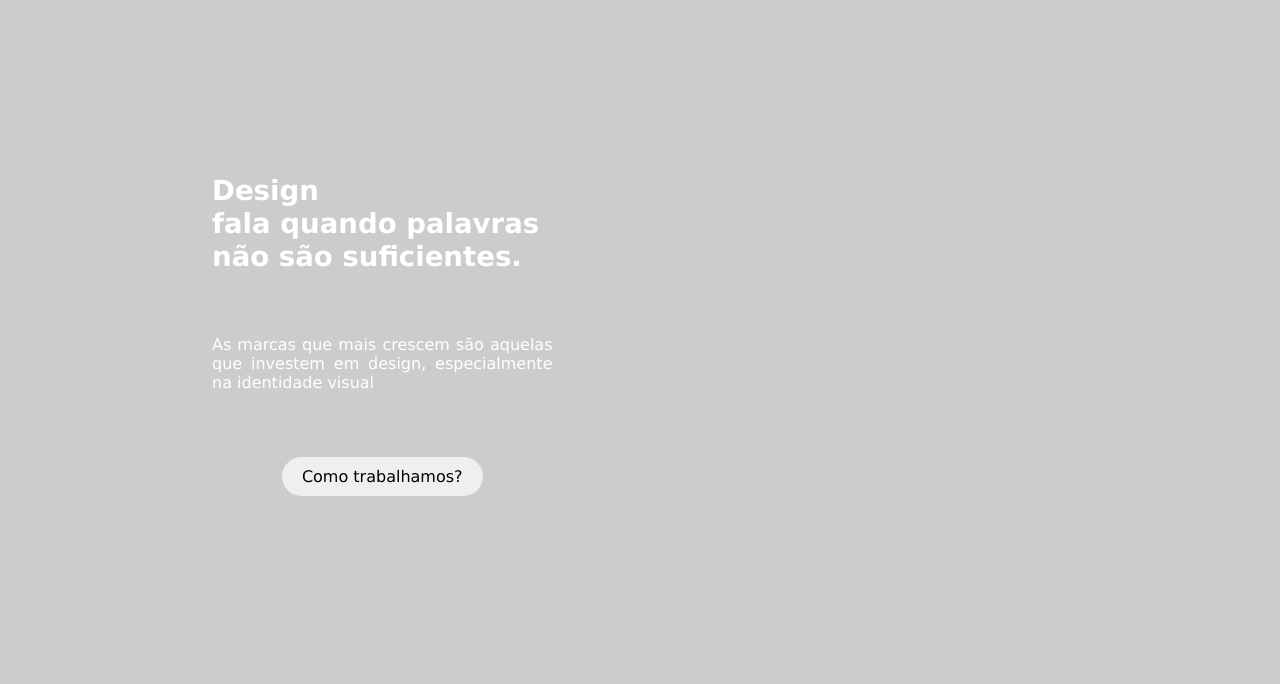
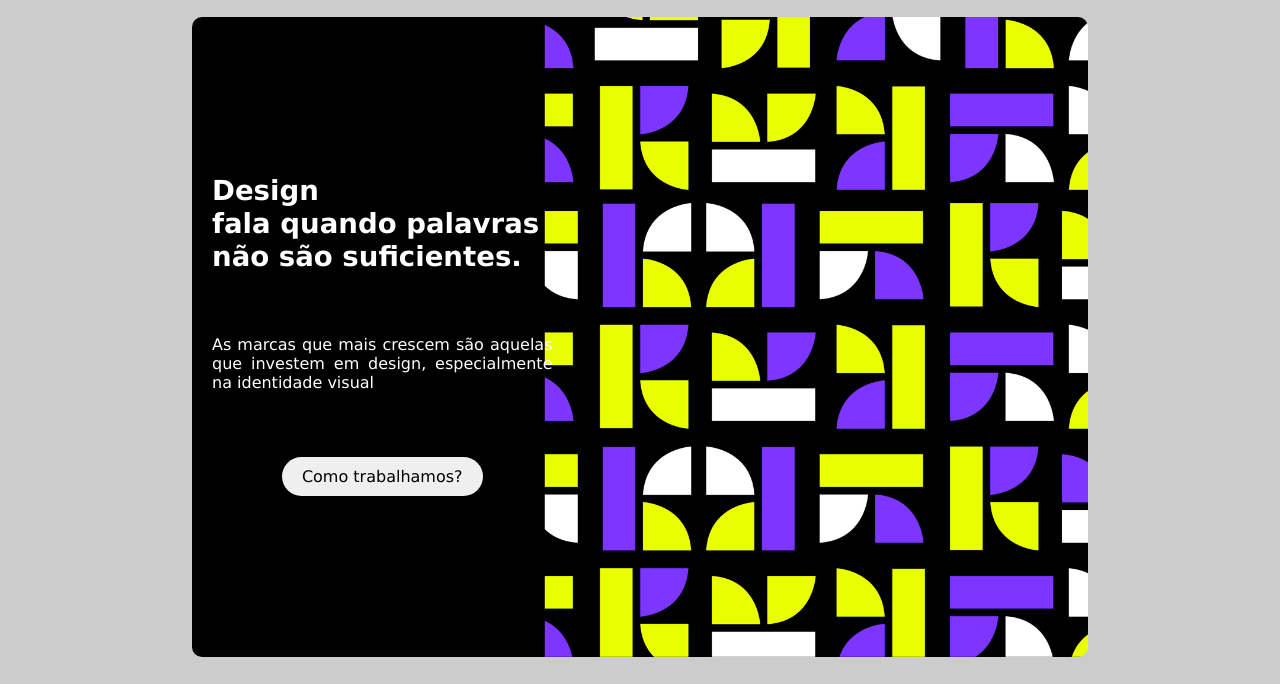
Before and after one commit to legrao/karina, a plain HTML site: page index.html in a window 1280 px wide. Shown: the part 73-757 px from the top of the page. Drawn offline with Linux system fonts and the light colour scheme; the site is published under a folder, as on GitHub Pages, so addresses that start at the root find nothing.

Commit message:
Update index.html

```diff
--- a/index.html
+++ b/index.html
@@ -7,7 +7,7 @@
     <link rel="stylesheet" href="css/style.css">
     <style>
         .apresentacao {
-            background-image: url('/img/fundo.png'); /* Substitua pelo caminho real da sua imagem */}
+            background-image: url('img/fundo.png'); /* Substitua pelo caminho real da sua imagem */}
         </style>
 </head>
 <body>
```
